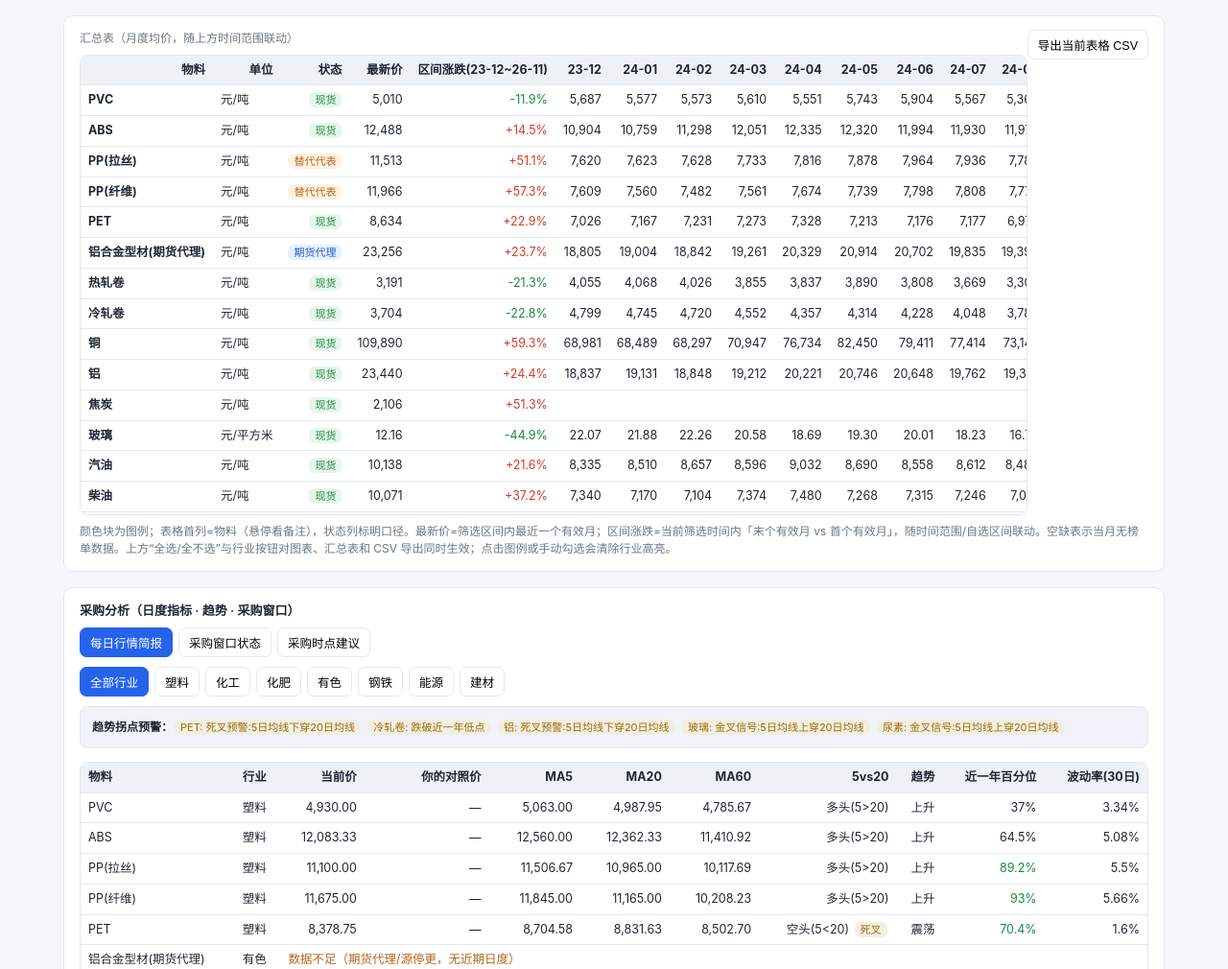
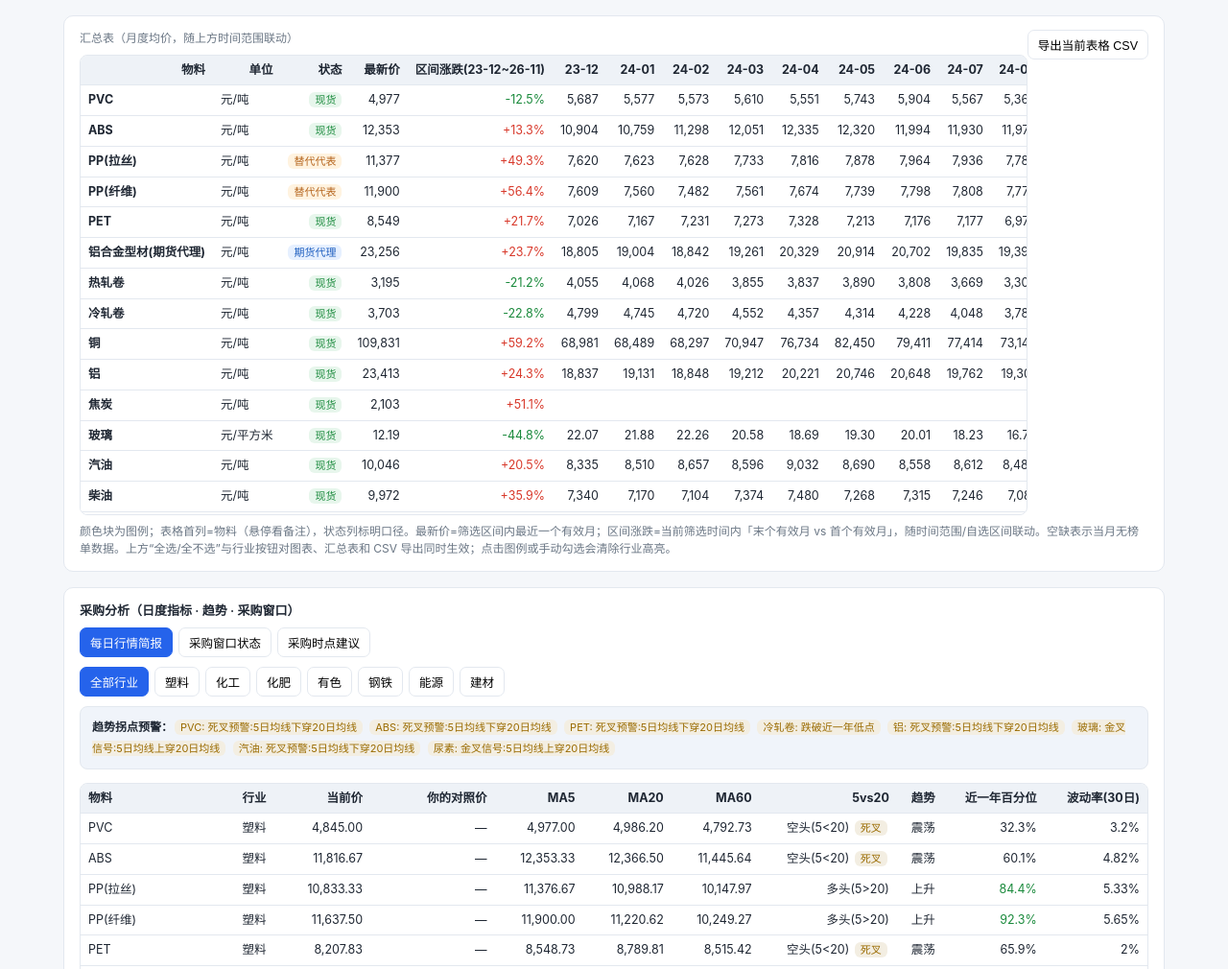
Before and after one commit to chenxi3319/material-price, a plain HTML site: page index.html in a window 1280 px wide. Shown: the part 990-2000 px from the top of the page at 96% size. Drawn offline with Linux system fonts and the light colour scheme.

Commit message:
价格更新 2026-11-10

```diff
--- a/index.html
+++ b/index.html
@@ -481,30 +481,32 @@ const DATA = {
         "2026-08": 4441.19,
         "2026-09": 4767.38,
         "2026-10": 4998.43,
-        "2026-11": 5010.0
+        "2026-11": 4977.0
       },
       "caliber": "现货",
       "caliber_note": "生意社大宗榜官方月均价，可直接用于比价",
       "analytics": {
-        "current": 4930.0,
-        "current_date": "2026-11-09",
-        "ma5": 5063.0,
-        "ma20": 4987.95,
-        "ma60": 4785.67,
-        "cross_status": "above",
-        "cross_event": "none",
-        "vol30": 3.34,
-        "pct1y": 37.0,
-        "trend": "up",
+        "current": 4845.0,
+        "current_date": "2026-11-10",
+        "ma5": 4977.0,
+        "ma20": 4986.2,
+        "ma60": 4792.73,
+        "cross_status": "below",
+        "cross_event": "death",
+        "vol30": 3.2,
+        "pct1y": 32.3,
+        "trend": "osc",
         "window": "neutral",
         "method": "按需采购",
         "lock_ratio": 40,
         "exec_limit": "30日内按生产节奏采购",
-        "warn": [],
-        "daily_count": 396,
+        "warn": [
+          "死叉预警:5日均线下穿20日均线"
+        ],
+        "daily_count": 397,
         "daily_range": [
           "2025-05-01",
-          "2026-11-09"
+          "2026-11-10"
         ]
       }
     },
@@ -671,30 +673,32 @@ const DATA = {
         "2026-08": 9898.73,
         "2026-09": 11242.06,
         "2026-10": 12232.15,
-        "2026-11": 12487.5
+        "2026-11": 12353.33
       },
       "caliber": "现货",
       "caliber_note": "生意社大宗榜官方月均价，可直接用于比价",
       "analytics": {
-        "current": 12083.33,
-        "current_date": "2026-11-09",
-        "ma5": 12560.0,
-        "ma20": 12362.33,
-        "ma60": 11410.92,
-        "cross_status": "above",
-        "cross_event": "none",
-        "vol30": 5.08,
-        "pct1y": 64.5,
-        "trend": "up",
+        "current": 11816.67,
+        "current_date": "2026-11-10",
+        "ma5": 12353.33,
+        "ma20": 12366.5,
+        "ma60": 11445.64,
+        "cross_status": "below",
+        "cross_event": "death",
+        "vol30": 4.82,
+        "pct1y": 60.1,
+        "trend": "osc",
         "window": "neutral",
         "method": "按需采购",
         "lock_ratio": 40,
         "exec_limit": "30日内按生产节奏采购",
-        "warn": [],
-        "daily_count": 395,
+        "warn": [
+          "死叉预警:5日均线下穿20日均线"
+        ],
+        "daily_count": 396,
         "daily_range": [
           "2025-05-01",
-          "2026-11-09"
+          "2026-11-10"
         ]
       }
     },
@@ -839,30 +843,30 @@ const DATA = {
         "2026-08": 9093.81,
         "2026-09": 9879.84,
         "2026-10": 10720.0,
-        "2026-11": 11512.5
+        "2026-11": 11376.67
       },
       "caliber": "替代代表",
       "caliber_note": "原榜单品种已停更，用其细分规格月均代表，口径略变",
       "analytics": {
-        "current": 11100.0,
-        "current_date": "2026-11-09",
-        "ma5": 11506.67,
-        "ma20": 10965.0,
-        "ma60": 10117.69,
+        "current": 10833.33,
+        "current_date": "2026-11-10",
+        "ma5": 11376.67,
+        "ma20": 10988.17,
+        "ma60": 10147.97,
         "cross_status": "above",
         "cross_event": "none",
-        "vol30": 5.5,
-        "pct1y": 89.2,
+        "vol30": 5.33,
+        "pct1y": 84.4,
         "trend": "up",
         "window": "closed",
         "method": "暂缓采购(仅急需)",
         "lock_ratio": 10,
         "exec_limit": "暂不采购, 等待价格回调",
         "warn": [],
-        "daily_count": 396,
+        "daily_count": 397,
         "daily_range": [
           "2025-05-01",
-          "2026-11-09"
+          "2026-11-10"
         ]
       }
     },
@@ -953,30 +957,30 @@ const DATA = {
         "2026-08": 9187.5,
         "2026-09": 9872.02,
         "2026-10": 10847.32,
-        "2026-11": 11965.62
+        "2026-11": 11900.0
       },
       "caliber": "替代代表",
       "caliber_note": "原榜单品种已停更，用其细分规格月均代表，口径略变",
       "analytics": {
-        "current": 11675.0,
-        "current_date": "2026-11-09",
-        "ma5": 11845.0,
-        "ma20": 11165.0,
-        "ma60": 10208.23,
+        "current": 11637.5,
+        "current_date": "2026-11-10",
+        "ma5": 11900.0,
+        "ma20": 11220.62,
+        "ma60": 10249.27,
         "cross_status": "above",
         "cross_event": "none",
-        "vol30": 5.66,
-        "pct1y": 93.0,
+        "vol30": 5.65,
+        "pct1y": 92.3,
         "trend": "up",
         "window": "closed",
         "method": "暂缓采购(仅急需)",
         "lock_ratio": 10,
         "exec_limit": "暂不采购, 等待价格回调",
         "warn": [],
-        "daily_count": 396,
+        "daily_count": 397,
         "daily_range": [
           "2025-05-01",
-          "2026-11-09"
+          "2026-11-10"
         ]
       }
     },
@@ -1143,32 +1147,32 @@ const DATA = {
         "2026-08": 7611.34,
         "2026-09": 8554.33,
         "2026-10": 8867.43,
-        "2026-11": 8633.96
+        "2026-11": 8548.73
       },
       "caliber": "现货",
       "caliber_note": "生意社大宗榜官方月均价，可直接用于比价",
       "analytics": {
-        "current": 8378.75,
-        "current_date": "2026-11-09",
-        "ma5": 8704.58,
-        "ma20": 8831.63,
-        "ma60": 8502.7,
+        "current": 8207.83,
+        "current_date": "2026-11-10",
+        "ma5": 8548.73,
+        "ma20": 8789.81,
+        "ma60": 8515.42,
         "cross_status": "below",
         "cross_event": "death",
-        "vol30": 1.6,
-        "pct1y": 70.4,
+        "vol30": 2.0,
+        "pct1y": 65.9,
         "trend": "osc",
-        "window": "closed",
-        "method": "暂缓采购(仅急需)",
-        "lock_ratio": 10,
-        "exec_limit": "暂不采购, 等待价格回调",
+        "window": "neutral",
+        "method": "按需采购",
+        "lock_ratio": 40,
+        "exec_limit": "30日内按生产节奏采购",
         "warn": [
           "死叉预警:5日均线下穿20日均线"
         ],
-        "daily_count": 396,
+        "daily_count": 397,
         "daily_range": [
           "2025-05-01",
-          "2026-11-09"
+          "2026-11-10"
         ]
       }
     },
@@ -1446,30 +1450,30 @@ const DATA = {
         "2026-08": 3292.67,
         "2026-09": 3345.52,
         "2026-10": 3242.14,
-        "2026-11": 3190.5
+        "2026-11": 3194.8
       },
       "caliber": "现货",
       "caliber_note": "生意社大宗榜官方月均价，可直接用于比价",
       "analytics": {
-        "current": 3210.0,
-        "current_date": "2026-11-09",
-        "ma5": 3190.4,
-        "ma20": 3229.9,
-        "ma60": 3298.0,
+        "current": 3212.0,
+        "current_date": "2026-11-10",
+        "ma5": 3194.8,
+        "ma20": 3227.1,
+        "ma60": 3297.07,
         "cross_status": "below",
         "cross_event": "none",
-        "vol30": 1.41,
-        "pct1y": 11.0,
+        "vol30": 1.38,
+        "pct1y": 11.6,
         "trend": "down",
         "window": "open",
         "method": "分批采购",
         "lock_ratio": 60,
         "exec_limit": "建议15日内分批建仓",
         "warn": [],
-        "daily_count": 396,
+        "daily_count": 397,
         "daily_range": [
           "2025-05-01",
-          "2026-11-09"
+          "2026-11-10"
         ]
       }
     },
@@ -1636,19 +1640,19 @@ const DATA = {
         "2026-08": 3754.29,
         "2026-09": 3798.57,
         "2026-10": 3748.93,
-        "2026-11": 3703.75
+        "2026-11": 3703.0
       },
       "caliber": "现货",
       "caliber_note": "生意社大宗榜官方月均价，可直接用于比价",
       "analytics": {
         "current": 3700.0,
-        "current_date": "2026-11-09",
-        "ma5": 3704.5,
-        "ma20": 3736.38,
-        "ma60": 3767.79,
+        "current_date": "2026-11-10",
+        "ma5": 3703.0,
+        "ma20": 3733.12,
+        "ma60": 3767.12,
         "cross_status": "below",
         "cross_event": "none",
-        "vol30": 0.92,
+        "vol30": 0.93,
         "pct1y": 0.0,
         "trend": "down",
         "window": "open",
@@ -1658,10 +1662,10 @@ const DATA = {
         "warn": [
           "跌破近一年低点"
         ],
-        "daily_count": 396,
+        "daily_count": 397,
         "daily_range": [
           "2025-05-01",
-          "2026-11-09"
+          "2026-11-10"
         ]
       }
     },
@@ -1767,30 +1771,30 @@ const DATA = {
         "2026-08": 108282.22,
         "2026-09": 110495.48,
         "2026-10": 110748.1,
-        "2026-11": 109890.0
+        "2026-11": 109831.33
       },
       "caliber": "现货",
       "caliber_note": "生意社大宗榜官方月均价，可直接用于比价",
       "analytics": {
-        "current": 110118.33,
-        "current_date": "2026-11-09",
-        "ma5": 109983.0,
-        "ma20": 110482.83,
-        "ma60": 110244.43,
+        "current": 109596.67,
+        "current_date": "2026-11-10",
+        "ma5": 109831.33,
+        "ma20": 110382.0,
+        "ma60": 110269.32,
         "cross_status": "below",
         "cross_event": "none",
-        "vol30": 0.79,
-        "pct1y": 90.2,
+        "vol30": 0.78,
+        "pct1y": 88.1,
         "trend": "osc",
         "window": "closed",
         "method": "暂缓采购(仅急需)",
         "lock_ratio": 10,
         "exec_limit": "暂不采购, 等待价格回调",
         "warn": [],
-        "daily_count": 396,
+        "daily_count": 397,
         "daily_range": [
           "2025-05-01",
-          "2026-11-09"
+          "2026-11-10"
         ]
       }
     },
@@ -1896,20 +1900,20 @@ const DATA = {
         "2026-08": 23876.51,
         "2026-09": 24290.16,
         "2026-10": 23776.55,
-        "2026-11": 23439.58
+        "2026-11": 23413.0
       },
       "caliber": "现货",
       "caliber_note": "生意社大宗榜官方月均价，可直接用于比价",
       "analytics": {
-        "current": 23556.67,
-        "current_date": "2026-11-09",
-        "ma5": 23506.0,
-        "ma20": 23637.75,
-        "ma60": 23955.22,
+        "current": 23306.67,
+        "current_date": "2026-11-10",
+        "ma5": 23413.0,
+        "ma20": 23614.25,
+        "ma60": 23945.61,
         "cross_status": "below",
         "cross_event": "death",
-        "vol30": 1.14,
-        "pct1y": 55.8,
+        "vol30": 1.13,
+        "pct1y": 49.3,
         "trend": "down",
         "window": "neutral",
         "method": "按需采购",
@@ -1918,10 +1922,10 @@ const DATA = {
         "warn": [
           "死叉预警:5日均线下穿20日均线"
         ],
-        "daily_count": 396,
+        "daily_count": 397,
         "daily_range": [
           "2025-05-01",
-          "2026-11-09"
+          "2026-11-10"
         ]
       }
     },
@@ -2051,30 +2055,30 @@ const DATA = {
         "2026-08": 1891.85,
         "2026-09": 2238.93,
         "2026-10": 2193.75,
-        "2026-11": 2106.25
+        "2026-11": 2103.25
       },
       "caliber": "现货",
       "caliber_note": "生意社大宗榜官方月均价，可直接用于比价",
       "analytics": {
-        "current": 2100.0,
-        "current_date": "2026-11-09",
-        "ma5": 2110.0,
-        "ma20": 2162.5,
-        "ma60": 2151.6,
+        "current": 2091.25,
+        "current_date": "2026-11-10",
+        "ma5": 2103.25,
+        "ma20": 2151.19,
+        "ma60": 2155.31,
         "cross_status": "below",
         "cross_event": "none",
-        "vol30": 4.44,
-        "pct1y": 76.5,
-        "trend": "osc",
+        "vol30": 4.52,
+        "pct1y": 75.6,
+        "trend": "down",
         "window": "closed",
         "method": "暂缓采购(仅急需)",
         "lock_ratio": 10,
         "exec_limit": "暂不采购, 等待价格回调",
         "warn": [],
-        "daily_count": 329,
+        "daily_count": 330,
         "daily_range": [
           "2025-08-04",
-          "2026-11-09"
+          "2026-11-10"
         ]
       }
     },
@@ -2226,19 +2230,19 @@ const DATA = {
         "2026-08": 12.11,
         "2026-09": 12.3,
         "2026-10": 11.99,
-        "2026-11": 12.16
+        "2026-11": 12.19
       },
       "caliber": "现货",
       "caliber_note": "生意社大宗榜官方月均价，可直接用于比价",
       "analytics": {
         "current": 12.33,
-        "current_date": "2026-11-09",
-        "ma5": 12.11,
-        "ma20": 12.0,
+        "current_date": "2026-11-10",
+        "ma5": 12.19,
+        "ma20": 12.01,
         "ma60": 12.15,
         "cross_status": "above",
         "cross_event": "golden",
-        "vol30": 1.03,
+        "vol30": 1.05,
         "pct1y": 19.7,
         "trend": "osc",
         "window": "open",
@@ -2248,10 +2252,10 @@ const DATA = {
         "warn": [
           "金叉信号:5日均线上穿20日均线"
         ],
-        "daily_count": 396,
+        "daily_count": 397,
         "daily_range": [
           "2025-05-01",
-          "2026-11-09"
+          "2026-11-10"
         ]
       }
     },
@@ -2418,30 +2422,32 @@ const DATA = {
         "2026-08": 8810.92,
         "2026-09": 10042.62,
         "2026-10": 10100.77,
-        "2026-11": 10137.75
+        "2026-11": 10046.31
       },
       "caliber": "现货",
       "caliber_note": "生意社大宗榜官方月均价，可直接用于比价",
       "analytics": {
-        "current": 9837.57,
-        "current_date": "2026-11-09",
-        "ma5": 10161.34,
-        "ma20": 10076.06,
-        "ma60": 9863.55,
-        "cross_status": "above",
-        "cross_event": "none",
-        "vol30": 1.36,
-        "pct1y": 84.2,
-        "trend": "up",
+        "current": 9680.57,
+        "current_date": "2026-11-10",
+        "ma5": 10046.31,
+        "ma20": 10054.54,
+        "ma60": 9881.45,
+        "cross_status": "below",
+        "cross_event": "death",
+        "vol30": 1.59,
+        "pct1y": 79.4,
+        "trend": "osc",
         "window": "closed",
         "method": "暂缓采购(仅急需)",
         "lock_ratio": 10,
         "exec_limit": "暂不采购, 等待价格回调",
-        "warn": [],
-        "daily_count": 396,
+        "warn": [
+          "死叉预警:5日均线下穿20日均线"
+        ],
+        "daily_count": 397,
         "daily_range": [
           "2025-05-01",
-          "2026-11-09"
+          "2026-11-10"
         ]
       }
     },
@@ -2608,30 +2614,30 @@ const DATA = {
         "2026-08": 7688.37,
         "2026-09": 9053.57,
         "2026-10": 9718.45,
-        "2026-11": 10071.14
+        "2026-11": 9972.23
       },
       "caliber": "现货",
       "caliber_note": "生意社大宗榜官方月均价，可直接用于比价",
       "analytics": {
-        "current": 9804.71,
-        "current_date": "2026-11-09",
-        "ma5": 10098.63,
-        "ma20": 9783.26,
-        "ma60": 9118.39,
+        "current": 9576.57,
+        "current_date": "2026-11-10",
+        "ma5": 9972.23,
+        "ma20": 9788.05,
+        "ma60": 9153.36,
         "cross_status": "above",
         "cross_event": "none",
-        "vol30": 2.28,
-        "pct1y": 91.1,
+        "vol30": 2.25,
+        "pct1y": 86.1,
         "trend": "up",
         "window": "closed",
         "method": "暂缓采购(仅急需)",
         "lock_ratio": 10,
         "exec_limit": "暂不采购, 等待价格回调",
         "warn": [],
-        "daily_count": 396,
+        "daily_count": 397,
         "daily_range": [
           "2025-05-01",
-          "2026-11-09"
+          "2026-11-10"
         ]
       }
     },
@@ -2798,19 +2804,19 @@ const DATA = {
         "2026-08": 1723.57,
         "2026-09": 1774.4,
         "2026-10": 1747.32,
-        "2026-11": 1758.75
+        "2026-11": 1757.5
       },
       "caliber": "现货",
       "caliber_note": "生意社大宗榜官方月均价，可直接用于比价",
       "analytics": {
         "current": 1752.5,
-        "current_date": "2026-11-09",
-        "ma5": 1756.0,
-        "ma20": 1743.62,
-        "ma60": 1752.58,
+        "current_date": "2026-11-10",
+        "ma5": 1757.5,
+        "ma20": 1742.88,
+        "ma60": 1753.38,
         "cross_status": "above",
         "cross_event": "golden",
-        "vol30": 1.12,
+        "vol30": 1.11,
         "pct1y": 42.3,
         "trend": "osc",
         "window": "neutral",
@@ -2820,10 +2826,10 @@ const DATA = {
         "warn": [
           "金叉信号:5日均线上穿20日均线"
         ],
-        "daily_count": 396,
+        "daily_count": 397,
         "daily_range": [
           "2025-05-01",
-          "2026-11-09"
+          "2026-11-10"
         ]
       },
       "user_price": 1840.0,
@@ -2992,30 +2998,30 @@ const DATA = {
         "2026-08": 3288.45,
         "2026-09": 3398.57,
         "2026-10": 3381.96,
-        "2026-11": 3327.5
+        "2026-11": 3324.0
       },
       "caliber": "现货",
       "caliber_note": "生意社大宗榜官方月均价，可直接用于比价",
       "analytics": {
-        "current": 3315.0,
-        "current_date": "2026-11-09",
-        "ma5": 3334.0,
-        "ma20": 3370.12,
-        "ma60": 3372.93,
+        "current": 3310.0,
+        "current_date": "2026-11-10",
+        "ma5": 3324.0,
+        "ma20": 3365.25,
+        "ma60": 3373.72,
         "cross_status": "below",
         "cross_event": "none",
-        "vol30": 0.95,
-        "pct1y": 24.0,
+        "vol30": 1.03,
+        "pct1y": 22.0,
         "trend": "down",
         "window": "open",
         "method": "分批采购",
         "lock_ratio": 60,
         "exec_limit": "建议15日内分批建仓",
         "warn": [],
-        "daily_count": 396,
+        "daily_count": 397,
         "daily_range": [
           "2025-05-01",
-          "2026-11-09"
+          "2026-11-10"
         ]
       }
     },
@@ -3084,30 +3090,30 @@ const DATA = {
         "2026-08": 1293.81,
         "2026-09": 1673.51,
         "2026-10": 1815.8,
-        "2026-11": 1748.75
+        "2026-11": 1734.5
       },
       "caliber": "现货",
       "caliber_note": "生意社大宗榜官方月均价，可直接用于比价",
       "analytics": {
-        "current": 1687.5,
-        "current_date": "2026-11-09",
-        "ma5": 1765.5,
-        "ma20": 1818.25,
-        "ma60": 1666.21,
+        "current": 1677.5,
+        "current_date": "2026-11-10",
+        "ma5": 1734.5,
+        "ma20": 1809.0,
+        "ma60": 1673.48,
         "cross_status": "below",
         "cross_event": "none",
-        "vol30": 3.58,
-        "pct1y": 69.5,
+        "vol30": 3.77,
+        "pct1y": 68.4,
         "trend": "osc",
         "window": "neutral",
         "method": "按需采购",
         "lock_ratio": 40,
         "exec_limit": "30日内按生产节奏采购",
         "warn": [],
-        "daily_count": 396,
+        "daily_count": 397,
         "daily_range": [
           "2025-05-01",
-          "2026-11-09"
+          "2026-11-10"
         ]
       },
       "user_price": 2040.0,
@@ -3253,30 +3259,30 @@ const DATA = {
         "2026-08": 6228.57,
         "2026-09": 6255.36,
         "2026-10": 6206.25,
-        "2026-11": 6068.75
+        "2026-11": 6070.0
       },
       "caliber": "现货",
       "caliber_note": "生意社大宗榜官方月均价，可直接用于比价",
       "analytics": {
         "current": 6075.0,
-        "current_date": "2026-11-09",
-        "ma5": 6077.5,
-        "ma20": 6173.12,
-        "ma60": 6219.38,
+        "current_date": "2026-11-10",
+        "ma5": 6070.0,
+        "ma20": 6160.62,
+        "ma60": 6216.88,
         "cross_status": "below",
         "cross_event": "none",
-        "vol30": 1.63,
-        "pct1y": 15.0,
+        "vol30": 1.67,
+        "pct1y": 14.8,
         "trend": "down",
         "window": "open",
         "method": "分批采购",
         "lock_ratio": 60,
         "exec_limit": "建议15日内分批建仓",
         "warn": [],
-        "daily_count": 396,
+        "daily_count": 397,
         "daily_range": [
           "2025-05-01",
-          "2026-11-09"
+          "2026-11-10"
         ]
       }
     },
```
